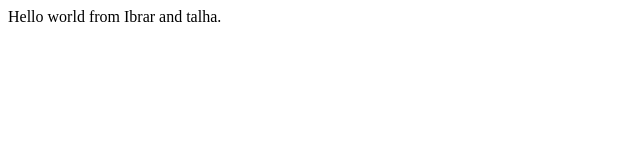
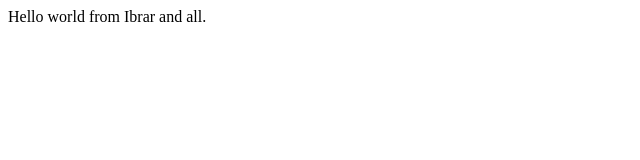
Before and after one commit to Ibrarhussainmughal/First-pro, a plain HTML site: page index.html in a window 1280 px wide. Shown: the full height of the page, 0-640 px from the left. Drawn offline with Linux system fonts and the light colour scheme.

Commit message:
updated index.html

```diff
--- a/index.html
+++ b/index.html
@@ -6,6 +6,6 @@
     <title>first example</title>
 </head>
 <body>
-    <div>Hello world from Ibrar and talha.</div>
+    <div>Hello world from Ibrar and all.</div>
 </body>
 </html>
```
